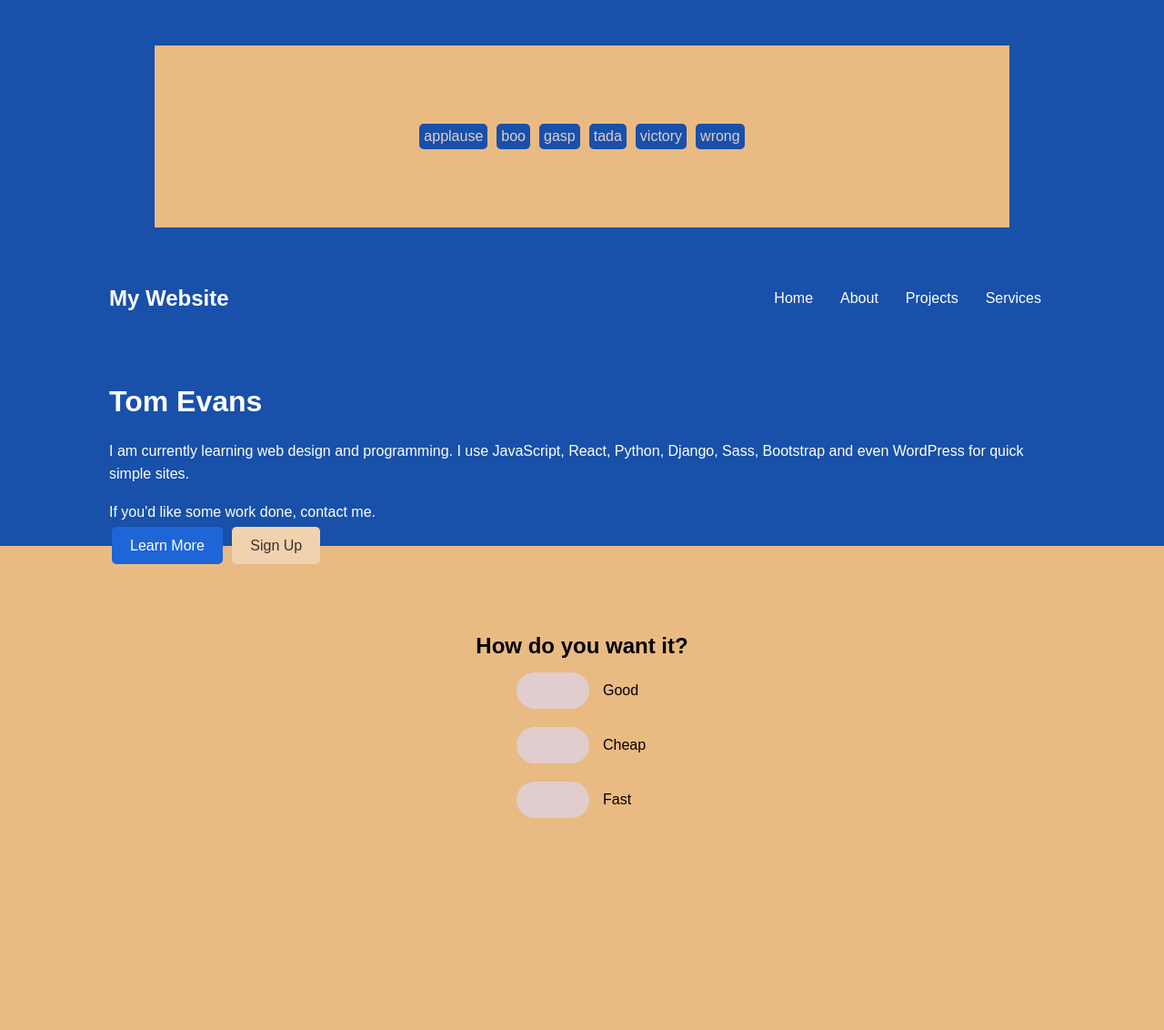
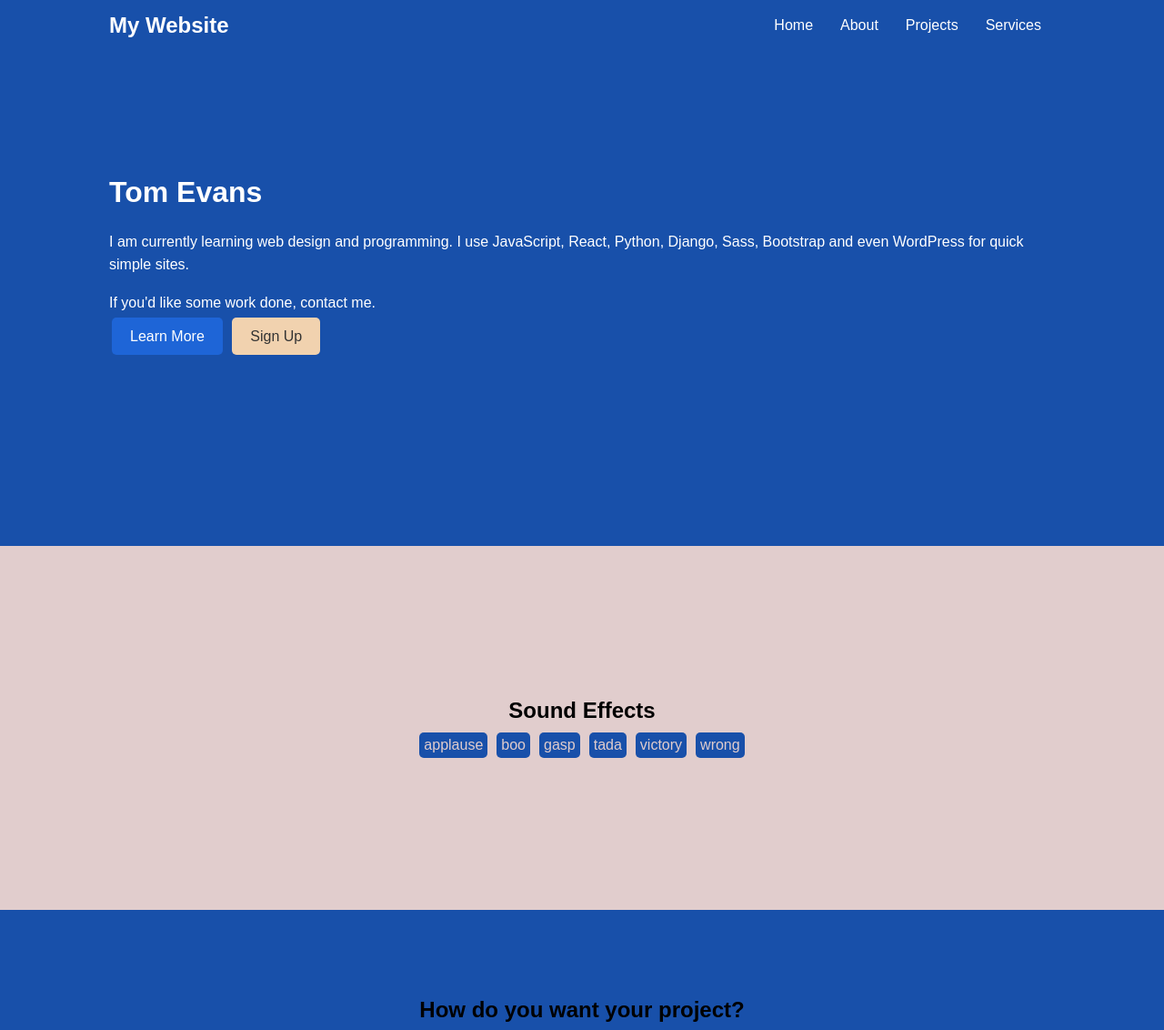
Before and after one commit to TomE1/jsApps, a plain HTML site: page index.html in a window 1280 px wide. Shown: the top 1132 px of the page at 91% size. Before the commit the page ends 1000 px from the top, so only its background shows below. Drawn offline with Linux system fonts and the light colour scheme.

Commit message:
moved all scss to main folder

```diff
--- a/index.html
+++ b/index.html
@@ -7,7 +7,7 @@
     <meta name="description" content="">
     <meta name="viewport" content="width=device-width, initial-scale=1">
     <link rel="stylesheet" href="">
-    <link rel="stylesheet" href="../scss/styles.css">
+    <link rel="stylesheet" href="styles.css">
     <link rel="stylesheet" href="https://cdnjs.cloudflare.com/ajax/libs/font-awesome/6.1.1/css/all.min.css" integrity="sha512-KfkfwYDsLkIlwQp6LFnl8zNdLGxu9YAA1QvwINks4PhcElQSvqcyVLLD9aMhXd13uQjoXtEKNosOWaZqXgel0g==" crossorigin="anonymous" referrerpolicy="no-referrer" />
 
     <link rel="preconnect" href="https://fonts.googleapis.com">
@@ -22,26 +22,6 @@
   <header class='showcase'>
     <div class='container'>
 
-<!-- sound board-->
-
-<div class='sounds'>
-
-      <audio id='applause' src="sounds/applause.mp3"></audio>
-      <audio id='boo' src="sounds/boo.mp3"></audio>
-      <audio id='gasp' src="sounds/gasp.mp3"></audio>
-      <audio id='tada' src="sounds/tada.mp3"></audio>
-      <audio id='victory' src="sounds/victory.mp3"></audio>
-      <audio id='wrong' src="sounds/wrong.mp3"></audio>
-
-    <div id='buttons'>
-
-    </div>
-
-</div>
-
-
-
-
     <nav>
       <h1 class='logo'>My Website</h1>
       <ul>
@@ -51,6 +31,8 @@
         <li><a href="#">Services</a></li>
       </ul>
     </nav>
+
+
 
     <div class='showcase-content'>
       <div>
@@ -69,6 +51,29 @@
 </div>
 
 
+
+    <!-- sound board-->
+
+    <div class='container'>
+
+
+    </div>
+    <div class='sounds'>
+        <h2>Sound Effects</h2>
+
+
+      <audio id='applause' src="sounds/applause.mp3"></audio>
+      <audio id='boo' src="sounds/boo.mp3"></audio>
+      <audio id='gasp' src="sounds/gasp.mp3"></audio>
+      <audio id='tada' src="sounds/tada.mp3"></audio>
+      <audio id='victory' src="sounds/victory.mp3"></audio>
+      <audio id='wrong' src="sounds/wrong.mp3"></audio>
+
+    <div id='buttons'>
+    </div>
+</div>
+
+
     <!-- tom's original-->
 
 
@@ -76,7 +81,7 @@
 <!-- good cheap fast-->
 
 <div class='gcf'>
-  <h2>How do you want it?</h2>
+  <h2>How do you want your project?</h2>
   <div class='toggle-container'>
     <input type="checkbox" id='good' class='toggle'>
     <label for="good" class='label'>
--- a/scss/styles.scss
+++ b/styles.scss
@@ -1,8 +1,3 @@
-@import "config";
-@import "utilities";
-@import "buttons";
-@import "mobile";
-
 * {
   box-sizing: border-box;
   margin: 0;
@@ -31,7 +26,7 @@ a {
   height: 600px;
 
   .showcase-content {
-    margin-top: 60px;
+    margin-top: 130px;
   }
 }
 nav {
@@ -84,6 +79,7 @@ nav {
 /*  gcf */
 
 .gcf {
+  background-color: $primary-color;
   display: flex;
   flex-direction: column;
   align-items: center;
@@ -94,6 +90,7 @@ nav {
 }
 
 .toggle-container {
+  color: $secondary-color;
   display: flex;
   align-items: center;
   margin: 10px 0;
@@ -116,11 +113,11 @@ nav {
 }
 
 .toggle:checked + .label {
-  background-color: $light-color;
+  background-color: $secondary-color;
 }
 
 .ball {
-  background: $light-color;
+  background: $primary-color;
   height: 34px;
   width: 34px;
   border-radius: 50%;
@@ -174,16 +171,15 @@ nav {
 /*-- sound effects --*/
 
 .sounds {
-  background-color: $secondary-color;
+  background-color: $light-color;
   display: flex;
   flex-wrap: wrap;
   flex-direction: column;
   align-items: center;
   justify-content: center;
   text-align: center;
-  height: 25vh;
+  height: 50vh;
   overflow: hidden;
-  margin: 50px;
 }
 
 .btn {
```
Also changed, not shown: _buttons.scss (renamed from scss/_buttons.scss), _config.scss (renamed from scss/_config.scss), _mobile.scss (renamed from scss/_mobile.scss), _utilities.scss (renamed from scss/_utilities.scss), styles.css, 2 other files.
